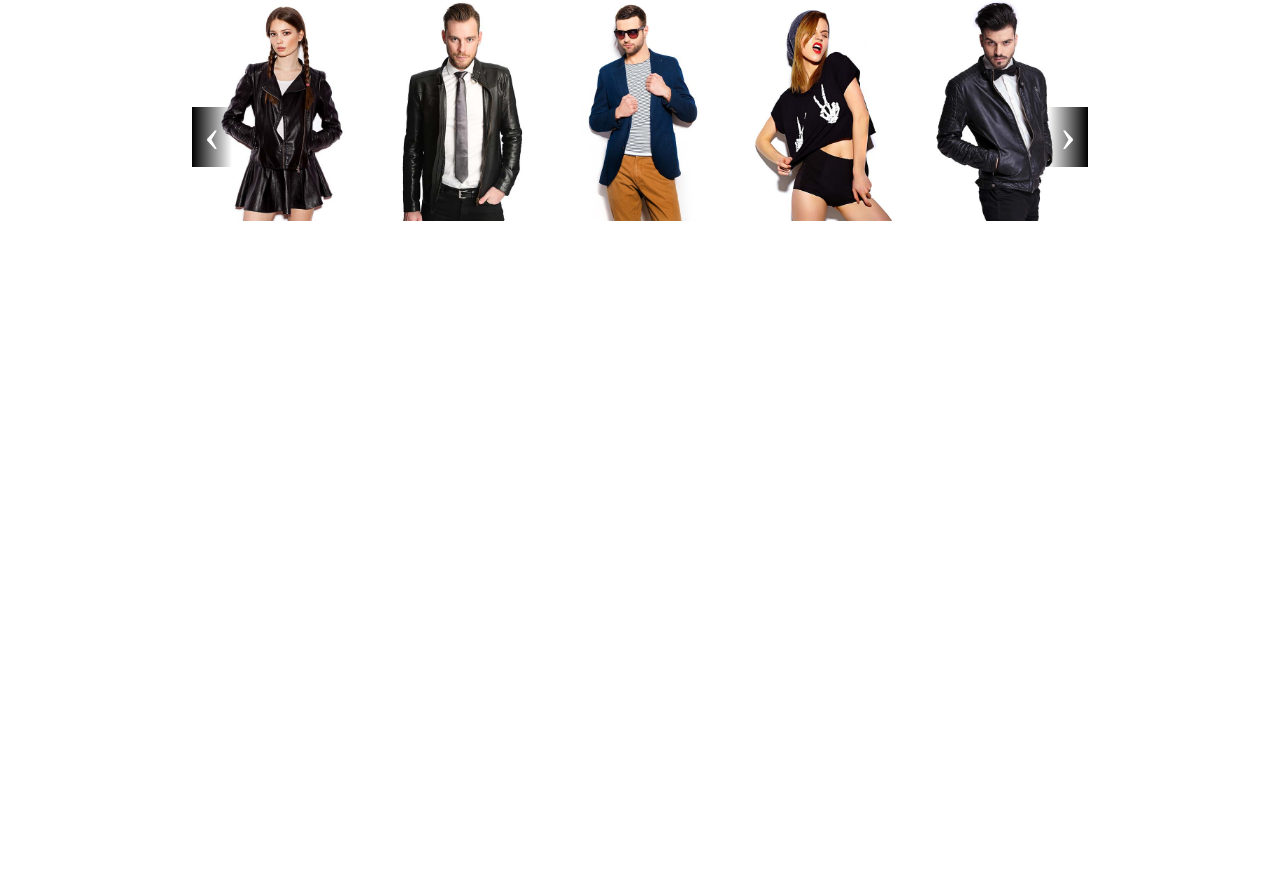
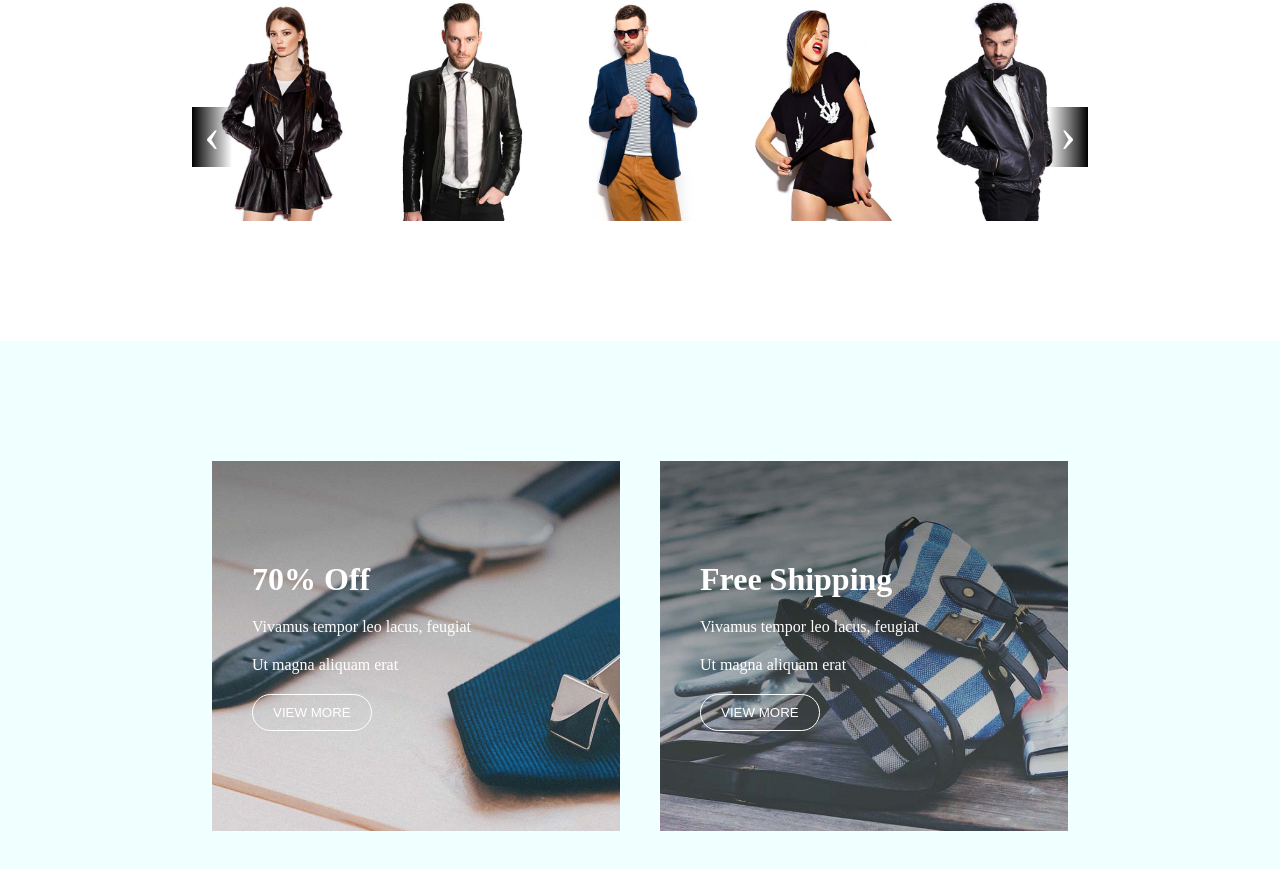
Before and after one commit to MatteoGrigoletto/proj-html-vuejs, a Vue app: page / in a window 1280 px wide. Shown: the part 2713-3582 px from the top of the page. Before the commit the page ends 3054 px from the top, so only its background shows below. Built offline with nearby package versions, Linux system fonts and the light colour scheme.

Commit message:
Aggiunge discount

```diff
--- a/src/components/AppMain.vue
+++ b/src/components/AppMain.vue
@@ -9,6 +9,9 @@
         <section class="best-sellers">
             <BestSellers :product = 'store.products'/>
         </section>
+        <section class="discount">
+            <ItemDiscount/>
+        </section>
     </main>
 </template>
 
@@ -18,6 +21,7 @@ import {store} from '../store';
 import FeaturedProducts from './another-comp/main/FeaturedProducts.vue';
 import CollectionsStore from './another-comp/main/CollectionsStore.vue';
 import BestSellers from './another-comp/main/BestSellers.vue';
+import ItemDiscount from './another-comp/main/ItemDiscount.vue';
     export default {
         name:'AppMain',
         data(){
@@ -29,6 +33,7 @@ import BestSellers from './another-comp/main/BestSellers.vue';
             FeaturedProducts,
             CollectionsStore,
             BestSellers,
+            ItemDiscount,
         }
     }
 </script>
--- /dev/null
+++ b/src/components/another-comp/main/ItemDiscount.vue
@@ -0,0 +1,57 @@
+<template>
+    <div class="offers">
+        <div class="container-70">
+            <div class="best-discount">
+                <h2>70% Off</h2>
+                <p>Vivamus tempor leo lacus, feugiat</p>
+                <p>Ut magna aliquam erat</p>
+                <button class="my-button">VIEW MORE</button>
+            </div>
+            <div class="free-shipping">
+                <h2>Free Shipping</h2>
+                <p>Vivamus tempor leo lacus, feugiat</p>
+                <p>Ut magna aliquam erat</p>
+                <button class="my-button">VIEW MORE</button>
+            </div>
+        </div>
+    </div>
+</template>
+
+<script>
+    export default {
+        name:'ItemDiscount',
+    }
+</script>
+
+<style lang="scss" scoped>
+
+.offers{
+    background-color: azure;
+    padding: 100px 0px;
+    .container-70{
+        display: flex;
+
+        > *{
+            width: calc(100% / 2 - 40px);
+            margin: 20px;
+            height: 370px;
+            background-size: cover;
+            display: flex;
+            flex-direction: column;
+            justify-content: center;
+            align-items: flex-start;
+
+            > * {
+                margin: 10px 40px 10px 40px;
+                color:white;
+            }
+        }
+        .best-discount{
+            background-image: url(../../../assets/collections/promo_box_1_bg.jpg);
+        }
+        .free-shipping{
+            background-image: url(../../../assets/collections/promo_box_2_bg.jpg);
+        }
+    }
+}
+</style>
```
